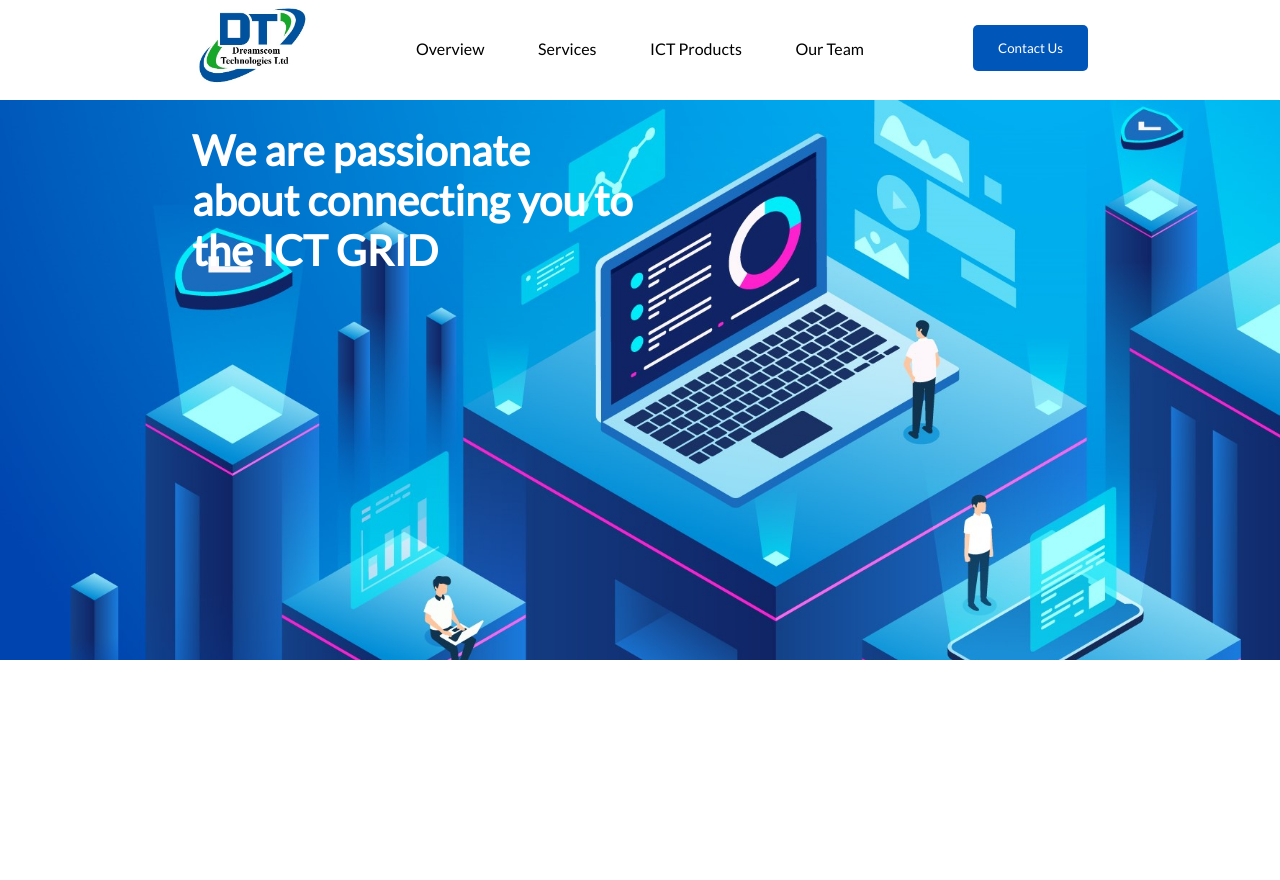
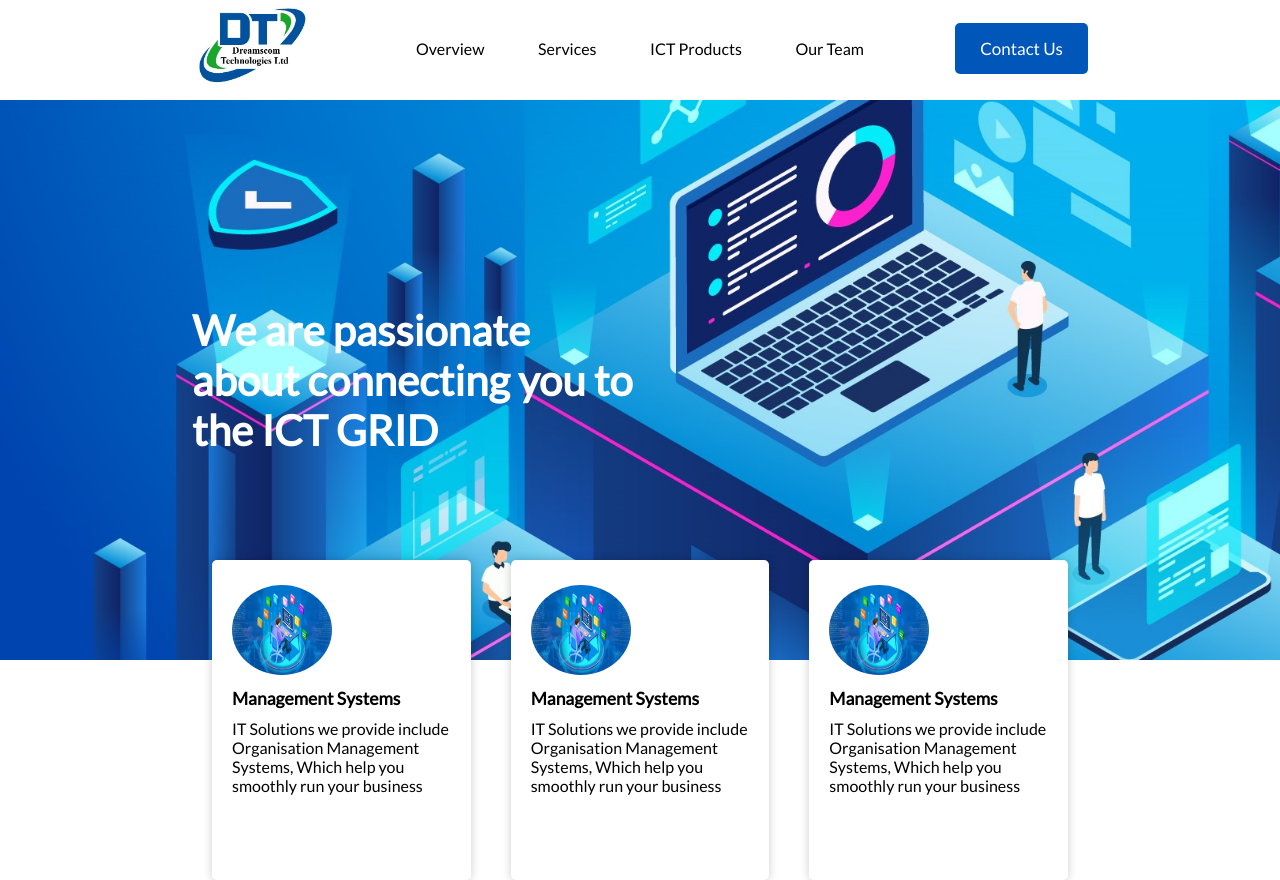
Before and after one commit to dreamscom-tech/DreamscomWebsiteUpdated, a plain HTML site: page index.html in a window 1280 px wide. Before the commit the page ends 800 px from the top, so only its background shows below. Drawn offline with Linux system fonts and the light colour scheme.

Commit message:
finished banner

```diff
--- a/Designs/header.css
+++ b/Designs/header.css
@@ -1,6 +1,7 @@
 header {
   height: 100px;
   width: 100vw;
+  max-width: 100%;
   color: white;
 }
 nav {
@@ -38,6 +39,7 @@ nav {
   cursor: pointer;
   padding: 15px 25px;
   border-radius: 5px;
+  font-size: 17px;
 }
 .nav-button-link > button:hover {
   opacity: 0.7;
--- a/Designs/index.css
+++ b/Designs/index.css
@@ -1,7 +1,8 @@
 .banner {
   width: 100vw;
+  max-width: 100%;
   height: 70vh;
-  background-image: url("/assets/ict_6_crop.jpg");
+  background-image: url("/assets/ict_6_crop_1.jpg");
   background-repeat: no-repeat;
   background-size: cover;
 }
@@ -9,13 +10,50 @@
   width: 70%;
   height: 100%;
   margin: auto;
-  padding-top: 25px;
-  /* display: flex; */
-  /* align-items: center; */
+  display: flex;
+  align-items: center;
 }
 .banner-text {
   color: white;
   font-size: 42px;
-  font-weight: bold;
+  font-weight: bolder;
   width: 50%;
 }
+.quick-services-ctr {
+  width: 100vw;
+  max-width: 100%;
+}
+.quick-services {
+  width: 70%;
+  margin: auto;
+  position: relative;
+}
+.quick-services-abs {
+  display: flex;
+  justify-content: space-between;
+  position: absolute;
+  top: -100px;
+}
+.quick-service {
+  margin: 0px 20px;
+  padding: 20px;
+  flex: 1;
+  height: 320px;
+  background-color: #fff;
+  border-radius: 5px;
+  box-shadow: 0px 0px 10px rgba(0, 0, 0, 0.2);
+}
+.quick-service > img {
+  padding: 5px 0px;
+  width: 100px;
+  height: 100px;
+  border-radius: 50px;
+}
+.quick-service > div {
+  padding: 5px 0px;
+  font-size: 17.5px;
+  font-weight: bold;
+}
+.quick-service > p {
+  padding: 5px 0px;
+}
--- a/index.html
+++ b/index.html
@@ -44,6 +44,36 @@
           </div>
         </div>
       </section>
+      <section class="quick-services-ctr">
+        <div class="quick-services">
+          <div class="quick-services-abs">
+            <div class="quick-service">
+              <img src="./assets/Software-Development.jpg" alt="" />
+              <div>Management Systems</div>
+              <p>
+                IT Solutions we provide include Organisation Management Systems,
+                Which help you smoothly run your business
+              </p>
+            </div>
+            <div class="quick-service">
+              <img src="./assets/Software-Development.jpg" alt="" />
+              <div>Management Systems</div>
+              <p>
+                IT Solutions we provide include Organisation Management Systems,
+                Which help you smoothly run your business
+              </p>
+            </div>
+            <div class="quick-service">
+              <img src="./assets/Software-Development.jpg" alt="" />
+              <div>Management Systems</div>
+              <p>
+                IT Solutions we provide include Organisation Management Systems,
+                Which help you smoothly run your business
+              </p>
+            </div>
+          </div>
+        </div>
+      </section>
     </main>
   </body>
 </html>
```
Also changed, not shown: assets/ict_6_crop_1.jpg (added), assets/ict_7.jpg (added).
